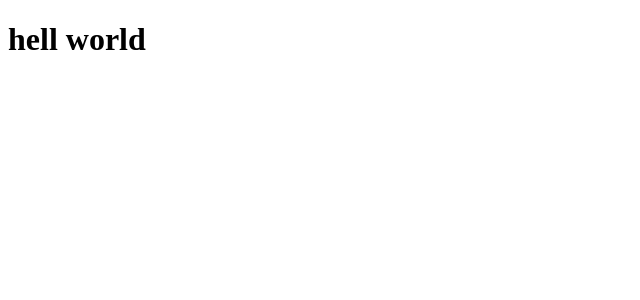
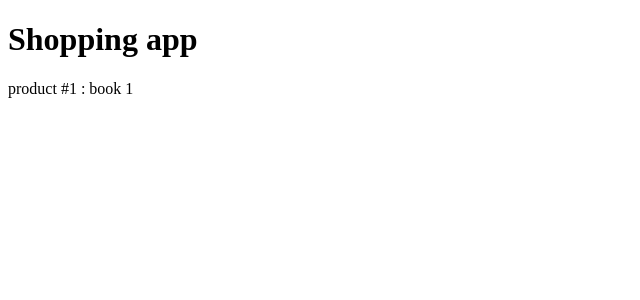
Before and after one commit to ghiathinejad/react-courses, a React (Create React App) app: page / in a window 1280 px wide. Shown: the top 300 px of the page, without its empty margins (0-640 px from the left). Built offline with nearby package versions, Linux system fonts and the light colour scheme.

Commit message:
completed courses 1-5

```diff
--- a/src/App.js
+++ b/src/App.js
@@ -1,13 +1,12 @@
-import React from "react";
-
 /*const App = () => {
     return React.createElement('div',{id:'hello',className:'hello-cls'},"hello");
 }*/
 
 const App = () => {
     return(
-        <div id="hello" className="hello-cls">
-            <h1>hell world</h1>
+        <div id="title" className="container">
+            <h1>Shopping app</h1>
+            <p>product #1 : book 1</p>
         </div>
     );
 }
```
